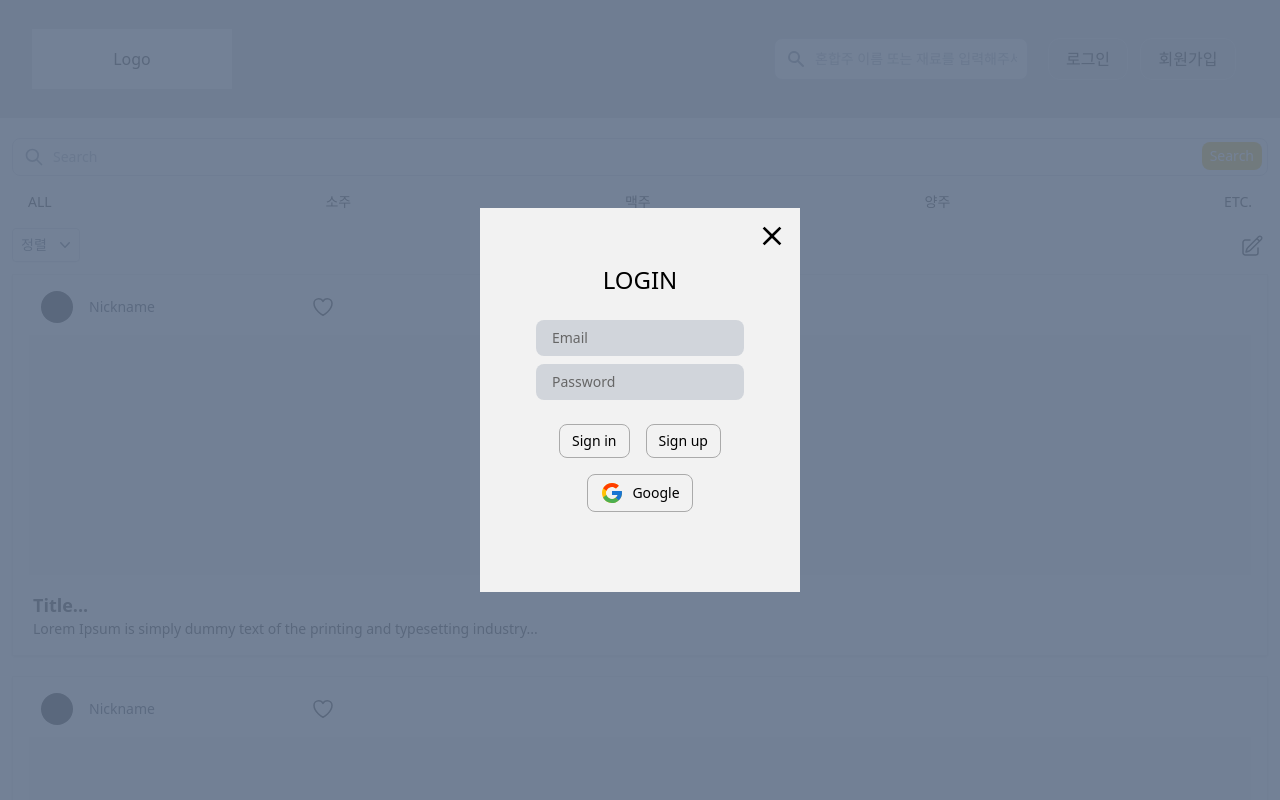
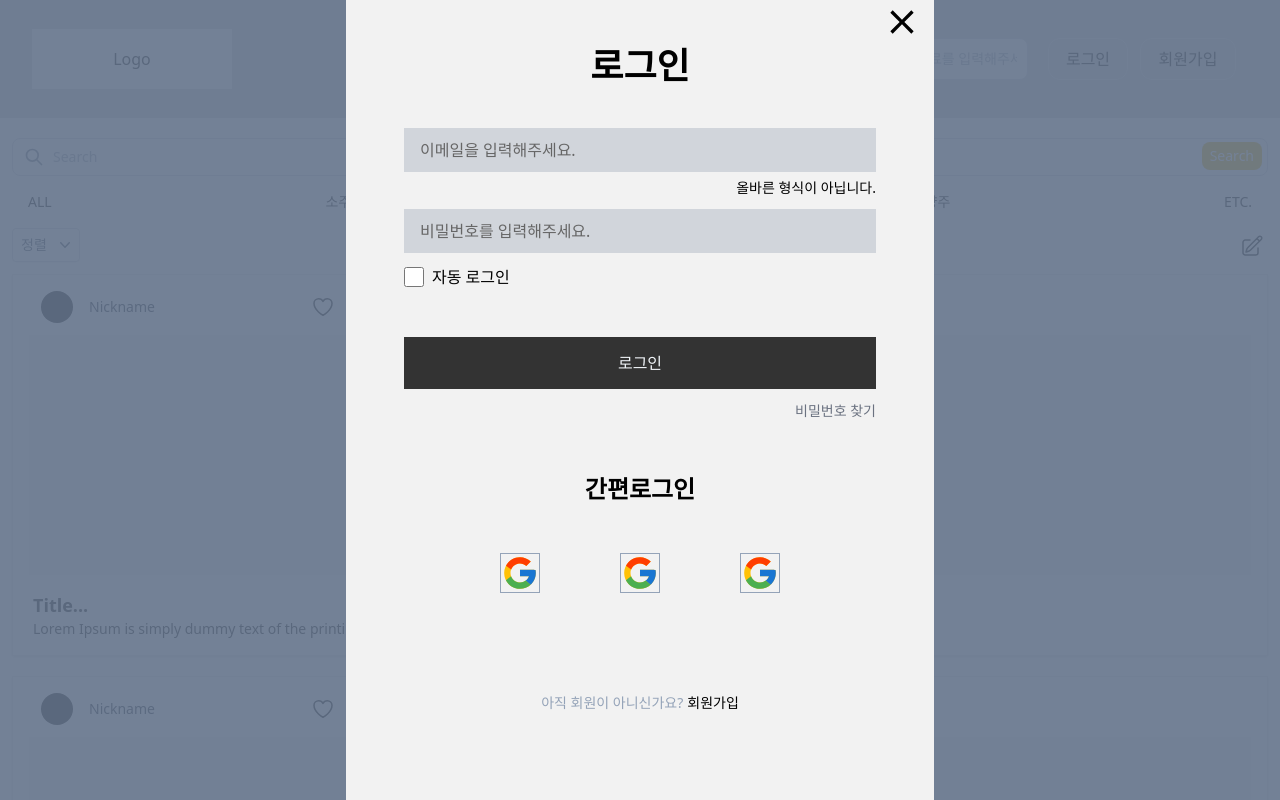
Before and after one commit to ehfdl/OHZU, a Next.js app: page / in a window 1280 px wide. Both pictures are taken after a click on the button "로그인". Shown: the top 800 px of the page. Built offline with nearby package versions, Linux system fonts and the light colour scheme; no server answers.

Commit message:
💄 Design : Login UI #27
- 로그인 모달 UI를 초안과 동일하게 만듭니다.
- 닫기 기능 구현합니다.
- 로그인 모달에서 아래 회원가입 클릭시, 회원가입 모달로 이동합니다.

by @hwuiinn

```diff
--- a/components/header.tsx
+++ b/components/header.tsx
@@ -1,23 +1,44 @@
 import { authService } from "@/firebase";
+import { signOut } from "firebase/auth";
 import Link from "next/link";
-import { useState } from "react";
+import { useEffect, useState } from "react";
 
-// const Header = ({ isOpen, setIsOpen }: any) => {
 const Header = ({ ...props }: any) => {
-  console.log("props : ", props);
+  // login, logout 상태변화 감지
+  const [currentUser, setCurrenUser] = useState(false);
 
   // 로그인&회원가입 모달창 show/hidden
   const loginModalHandler = () => {
     if (props.isOpen === false) {
       console.log("Open");
       props.setIsOpen(true);
+      setCurrenUser(true);
     }
   };
+
   const joinModalHandler = () => {
     if (props.joinIsOpen === false) {
       console.log("Open");
       props.setJoinIsOpen(true);
     }
+  };
+
+  // 로그아웃
+  const logOut = () => {
+    signOut(authService)
+      .then(() => {
+        props.setJoinIsOpen(false);
+        props.setIsOpen(false);
+        setCurrenUser(false);
+        console.log("currentUser is: ", currentUser);
+        console.log("props.joinIsOpen : ", props.joinIsOpen);
+        console.log("props.isOpen : ", props.isOpen);
+        console.log("authService.currentUser : ", authService.currentUser);
+        alert("로그아웃 되었습니다.");
+      })
+      .catch((err) => {
+        alert(err.message);
+      });
   };
 
   return (
@@ -60,10 +81,7 @@ const Header = ({ ...props }: any) => {
         {/* 로그인 유무에 따른 버튼 텍스트 변화 */}
         <div className="flex items-center">
           {authService.currentUser ? (
-            <button
-              onClick={loginModalHandler}
-              className="w-24 h-[42px] mr-[12px] border-[1px] rounded-xl duration-150 hover:bg-slate-200 hover:text-red-400 hover:border-slate-200"
-            >
+            <button className="w-24 h-[42px] mr-[12px] border-[1px] rounded-xl duration-150 hover:bg-slate-200 hover:text-red-400 hover:border-slate-200">
               마이페이지
             </button>
           ) : (
@@ -77,7 +95,7 @@ const Header = ({ ...props }: any) => {
 
           {authService.currentUser ? (
             <button
-              onClick={joinModalHandler}
+              onClick={logOut}
               className="w-24 h-[42px] mr-[12px] border-[1px] rounded-xl duration-150 hover:bg-slate-200 hover:text-red-400 hover:border-slate-200"
             >
               로그아웃
@@ -97,10 +115,3 @@ const Header = ({ ...props }: any) => {
 };
 
 export default Header;
-
-//   <button
-//   onClick={joinModalHandler}
-//   className="w-24 h-[42px] mr-[12px] border-[1px] rounded-xl duration-150 hover:bg-slate-200 hover:text-red-400 hover:border-slate-200"
-// >
-//   회원가입
-// </button>;
--- a/components/join_Modal.tsx
+++ b/components/join_Modal.tsx
@@ -3,8 +3,6 @@ import { createUserWithEmailAndPassword, updateProfile } from "firebase/auth";
 import { authService, dbService } from "@/firebase";
 import { doc, setDoc } from "firebase/firestore";
 import { MdOutlineClose } from "react-icons/md";
-
-// import axios from "axios";
 
 const JoinModal = ({ joinIsOpen, setJoinIsOpen }: any) => {
   // 이메일, 비밀번호, 비밀번호 확인, 닉네임
@@ -58,7 +56,7 @@ const JoinModal = ({ joinIsOpen, setJoinIsOpen }: any) => {
             onClick={() => setJoinIsOpen(false)}
             className="absolute top-[12px] right-[12px] w-8 h-8 cursor-pointer duration-150 hover:text-red-400"
           />
-          <h4 className="text-2xl mt-10 mb-6">REGISTER</h4>
+          <h4 className="text-2xl mt-10 mb-6">회원가입</h4>
           <form className="formContainer" onClick={signUpForm}>
             <div>
               <input
--- a/components/layout.tsx
+++ b/components/layout.tsx
@@ -10,7 +10,13 @@ const Layout = ({ children }: { children: any }) => {
 
   return (
     <>
-      {isOpen ? <LoginModal isOpen={isOpen} setIsOpen={setIsOpen} /> : null}
+      {isOpen ? (
+        <LoginModal
+          isOpen={isOpen}
+          setIsOpen={setIsOpen}
+          setJoinIsOpen={setJoinIsOpen}
+        />
+      ) : null}
       {joinIsOpen ? (
         <JoinModal joinIsOpen={joinIsOpen} setJoinIsOpen={setJoinIsOpen} />
       ) : null}
--- a/components/login_Modal.tsx
+++ b/components/login_Modal.tsx
@@ -4,7 +4,7 @@ import React, { SetStateAction, useState } from "react";
 import { FcGoogle } from "react-icons/fc";
 import { MdOutlineClose } from "react-icons/md";
 
-const LoginModal = ({ isOpen, setIsOpen }: any) => {
+const LoginModal = ({ isOpen, setIsOpen, setJoinIsOpen }: any) => {
   const [email, setEmail] = useState("");
   const [password, setPassword] = useState("");
 
@@ -27,46 +27,78 @@ const LoginModal = ({ isOpen, setIsOpen }: any) => {
   return (
     <>
       <div className="w-screen h-screen fixed bg-slate-500 z-[1] opacity-90"></div>
-      <div className="inner w-80 h-96 bg-[#f2f2f2] z-[10] fixed top-1/2 left-1/2 transform -translate-x-1/2 -translate-y-1/2">
+      <div className="inner w-[588px] h-[820px] bg-[#f2f2f2] z-[10] fixed top-1/2 left-1/2 transform -translate-x-1/2 -translate-y-1/2">
         <div className="loginContainer flex-col text-center">
           <MdOutlineClose
             onClick={() => setIsOpen(false)}
-            className="absolute top-[12px] right-[12px] w-8 h-8 cursor-pointer duration-150 hover:text-red-400"
+            className="absolute top-[12px] right-[12px] w-10 h-10 cursor-pointer duration-150 hover:text-red-400"
           />
-          <h4 className="text-2xl mt-14 mb-6">LOGIN</h4>
+          <h4 className="text-4xl font-bold mt-14 mb-[42px]">로그인</h4>
           <form className="formContainer" onSubmit={signIn}>
             <div>
               <input
                 onChange={(e) => setEmail(e.target.value)}
                 type="text"
                 id="email"
-                placeholder="Email"
-                className="w-52 p-2 pl-4 mb-2 bg-gray-300 placeholder:text-[#666] text-sm rounded-lg duration-300 focus:scale-105"
+                placeholder="이메일을 입력해주세요."
+                className="w-[472px] h-[44px] p-2 pl-4 mb-[6px] bg-gray-300 placeholder:text-[#666]  duration-300 focus:scale-105"
               />
+              <p className="mb-[11px] mr-[58px] text-right text-sm">
+                올바른 형식이 아닙니다.
+              </p>
             </div>
             <div>
               <input
                 onChange={(e) => setPassword(e.target.value)}
                 type="password"
                 id="password"
-                placeholder="Password"
-                className="w-52 p-2 pl-4 mb-6 bg-gray-300 placeholder:text-[#666] text-sm rounded-lg duration-300 focus:scale-105"
+                placeholder="비밀번호를 입력해주세요."
+                className="w-[472px] h-[44px] p-2 pl-4 mb-3 bg-gray-300 placeholder:text-[#666]  duration-300 focus:scale-105"
               />
+              <div className="flex w-[472px] m-auto">
+                <label
+                  htmlFor="auto_login"
+                  className="flex  items-center mb-[48px]"
+                >
+                  <input id="auto_login" type="checkbox" className="w-5 h-5" />
+                  <span className="ml-2 ">자동 로그인</span>
+                </label>
+              </div>
             </div>
             <div className="buttonWrap mb-4">
-              <button className="pt-1.5 pb-1.5 pl-3 pr-3 mr-4 border border-[#aaa] rounded-lg text-sm">
-                Sign in
+              <button className="w-[472px] h-[52px] mb-3 bg-[#333] border-[#aaa] text-slate-100">
+                로그인
               </button>
-              <button className="pt-1.5 pb-1.5 pl-3 pr-3 border border-[#aaa] rounded-lg text-sm">
-                Sign up
-              </button>
+              <p className=" w-[472px] m-auto text-right text-gray-500 text-sm">
+                비밀번호 찾기
+              </p>
             </div>
-            <button className="pt-1.5 pb-1.5 pl-3 pr-3 border border-[#aaa] rounded-lg text-sm">
-              <div className="flex items-center">
-                <FcGoogle className="w-6 h-6 mr-2" />
-                Google
+
+            <p className="text-2xl font-bold mb-12 mt-[52px]">간편로그인</p>
+
+            <div className="w-[473px] m-auto flex items-center  justify-center">
+              <div>
+                <FcGoogle className="w-10 h-10 border border-slate-400 cursor-pointer" />
               </div>
-            </button>
+              <div>
+                <FcGoogle className="w-10 h-10 ml-20 mr-20 border border-slate-400 cursor-pointer" />
+              </div>
+              <div>
+                <FcGoogle className="w-10 h-10 border border-slate-400 cursor-pointer" />
+              </div>
+            </div>
+            <div className="w-[473px] m-auto mt-[100px] flex justify-center text-sm">
+              <p className="text-slate-400 mr-1">아직 회원이 아니신가요?</p>
+              <span
+                onClick={() => {
+                  setIsOpen(false);
+                  setJoinIsOpen(true);
+                }}
+                className="cursor-pointer"
+              >
+                회원가입
+              </span>
+            </div>
           </form>
         </div>
       </div>
```
